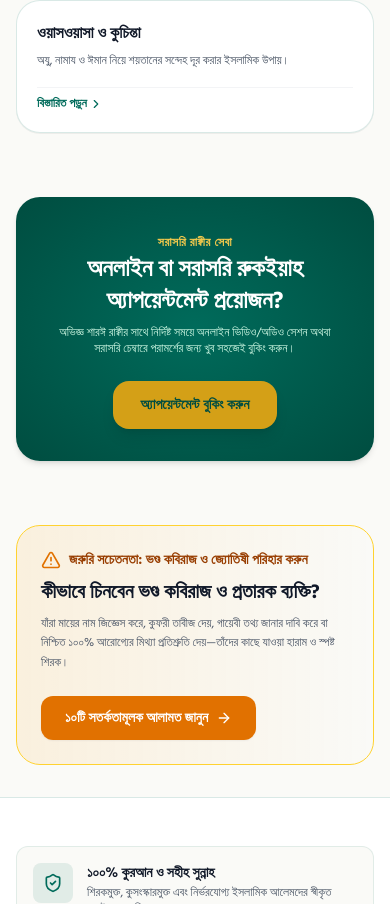
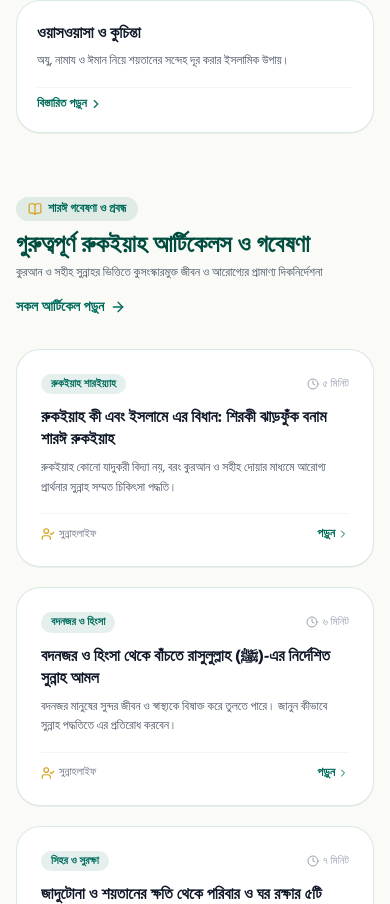
Before and after one commit to robiofficial96-arch/sunnahlife, a Next.js app: page / in a window 390 px wide. Shown: the part 9100-10004 px from the top of the page. Built offline with nearby package versions, Linux system fonts and the light colour scheme.

Commit message:
Showcase articles prominently on homepage & navbar, replace demo names with real Sunnah Life Care credentials

```diff
--- a/src/app/page.tsx
+++ b/src/app/page.tsx
@@ -12,12 +12,14 @@ import {
   AlertTriangle,
   HeartPulse,
   Clock,
-  ArrowRight
+  ArrowRight,
+  UserCheck
 } from "lucide-react";
 import SymptomChecker from "@/components/SymptomChecker";
 import AudioPlayer from "@/components/AudioPlayer";
 import { RUQYAH_STEPS } from "@/data/ruqyahSteps";
 import { DUA_LIST } from "@/data/duas";
+import { ARTICLES_LIST } from "@/data/articles";
 
 import { SITE_CONFIG } from "@/config/site";
 
@@ -391,7 +393,75 @@ export default function Home() {
         </div>
       </section>
 
-      {/* 8. APPOINTMENT BANNER */}
+      {/* 8. FEATURED ARTICLES & RESEARCH */}
+      <section className="max-w-7xl mx-auto px-4 sm:px-6 lg:px-8">
+        <div className="flex flex-col md:flex-row md:items-end justify-between gap-4 mb-8">
+          <div>
+            <div className="inline-flex items-center gap-1.5 px-3 py-1 rounded-full bg-[#006B5B]/10 text-[#006B5B] text-xs font-semibold mb-2">
+              <BookOpen className="w-3.5 h-3.5 text-[#D4A017]" />
+              <span>শারঈ গবেষণা ও প্রবন্ধ</span>
+            </div>
+            <h2 className="text-2xl md:text-3xl font-bold text-[#004D40]">
+              গুরুত্বপূর্ণ রুকইয়াহ আর্টিকেলস ও গবেষণা
+            </h2>
+            <p className="text-xs md:text-sm text-gray-600 mt-1">
+              কুরআন ও সহীহ সুন্নাহর ভিত্তিতে কুসংস্কারমুক্ত জীবন ও আরোগ্যের প্রামাণ্য দিকনির্দেশনা
+            </p>
+          </div>
+          <Link
+            href="/articles"
+            className="inline-flex items-center gap-1.5 text-sm font-semibold text-[#006B5B] hover:text-[#004D40]"
+          >
+            <span>সকল আর্টিকেল পড়ুন</span>
+            <ArrowRight className="w-4 h-4" />
+          </Link>
+        </div>
+
+        <div className="grid grid-cols-1 sm:grid-cols-2 lg:grid-cols-4 gap-5">
+          {ARTICLES_LIST.map((art) => (
+            <article
+              key={art.slug}
+              className="p-6 rounded-3xl bg-white border border-[#006B5B]/15 hover:border-[#006B5B] shadow-2xs hover:shadow-md transition-all flex flex-col justify-between group"
+            >
+              <div>
+                <div className="flex items-center justify-between gap-2 mb-3">
+                  <span className="text-[11px] font-bold text-[#006B5B] bg-[#006B5B]/10 px-2.5 py-0.5 rounded-full">
+                    {art.categoryLabel}
+                  </span>
+                  <span className="text-[11px] text-gray-400 flex items-center gap-1">
+                    <Clock className="w-3 h-3" />
+                    {art.readTime}
+                  </span>
+                </div>
+
+                <h3 className="text-base font-bold text-gray-900 group-hover:text-[#006B5B] transition-colors mb-2 leading-snug line-clamp-2">
+                  <Link href={`/articles/${art.slug}`}>{art.title}</Link>
+                </h3>
+
+                <p className="text-xs text-gray-600 leading-relaxed line-clamp-3 mb-4">
+                  {art.excerpt}
+                </p>
+              </div>
+
+              <div className="pt-3 border-t border-gray-100 flex items-center justify-between text-xs">
+                <span className="text-[11px] text-gray-500 flex items-center gap-1">
+                  <UserCheck className="w-3.5 h-3.5 text-[#D4A017]" />
+                  <span>সুন্নাহলাইফ</span>
+                </span>
+                <Link
+                  href={`/articles/${art.slug}`}
+                  className="font-bold text-[#006B5B] hover:underline flex items-center gap-0.5"
+                >
+                  <span>পড়ুন</span>
+                  <ChevronRight className="w-3 h-3 group-hover:translate-x-0.5 transition-transform" />
+                </Link>
+              </div>
+            </article>
+          ))}
+        </div>
+      </section>
+
+      {/* 9. APPOINTMENT BANNER */}
       <section className="max-w-7xl mx-auto px-4 sm:px-6 lg:px-8">
         <div className="p-8 md:p-10 rounded-3xl bg-radial from-[#006B5B] to-[#004D40] text-white flex flex-col md:flex-row items-center justify-between gap-6 shadow-md">
           <div className="space-y-2 text-center md:text-left">
--- a/src/app/practitioners/page.tsx
+++ b/src/app/practitioners/page.tsx
@@ -33,38 +33,38 @@ interface Practitioner {
 const PRACTITIONERS: Practitioner[] = [
   {
     id: "p-1",
-    name: "মাওলানা আব্দুল্লাহ আল-মামুন",
-    title: "প্রধান শারঈ রাক্বী ও গবেষক",
-    qualification: "দাওরায়ে হাদীস, তাখাসসুস ফিল ফিকহ ও ইসলামিক স্টাডিজ",
-    location: "ঢাকা (মিরপুর ও উত্তরা)",
-    chamberAddress: "মিরপুর-১০, ঢাকা",
+    name: "সুন্নাহলাইফ শারঈ কনসালটেশন বোর্ড",
+    title: "হেড অফিস ও প্রধান শারঈ চেম্বার",
+    qualification: "দাওরায়ে হাদীস, তাখাসসুস ফিল ফিকহ ও সহীহ রুকইয়াহ বিশেষজ্ঞ প্যানেল",
+    location: "ঢাকা, বাংলাদেশ",
+    chamberAddress: "ঢাকা, বাংলাদেশ (সরাসরি চেম্বার ও কনসালটেশন)",
     experience: "১০+ বছর",
     isVerified: true,
-    services: ["অনলাইন কনসালটেশন", "সরাসরি সেশন", "পারিবারিক রুকইয়াহ"],
+    services: ["সরাসরি চেম্বার সেশন", "ইন-পারসন রুকইয়াহ", "জটিল সমস্যা পর্যবেক্ষণ"],
     phone: SITE_CONFIG.raqiWhatsAppNumber,
   },
   {
     id: "p-2",
-    name: "মুফতি মাহমুদুল হাসান",
-    title: "শারঈ উপদেষ্টা ও সিনিয়র রাক্বী",
-    qualification: "মুফতি ও মুহাদ্দিস, দারুল উলুম",
-    location: "চট্টগ্রাম (চকবাজার)",
-    chamberAddress: "চকবাজার, চট্টগ্রাম",
+    name: "অনলাইন ও দূরবর্তী রুকইয়াহ হেল্পডেস্ক",
+    title: "সারাদেশ ও প্রবাসী ভাই-বোনদের পরামর্শ টিম",
+    qualification: "রুকইয়াহ শারইয়্যাহ ও সাইকো-স্পিরিচুয়াল গাইডেন্স বিশেষজ্ঞ",
+    location: "অনলাইন (সারাদেশ ও প্রবাসী)",
+    chamberAddress: "অনলাইন ভিডিও ও অডিও কনসালটেশন",
     experience: "৮+ বছর",
     isVerified: true,
-    services: ["সিহর ও জাদু বিনাশ", "বদনজর রুকইয়াহ", "অনলাইন সেশন"],
+    services: ["অনলাইন কনসালটেশন", "সেলফ-রুকইয়াহ মনিটরিং", "জরুরি গাইডেন্স"],
     phone: SITE_CONFIG.raqiWhatsAppNumber,
   },
   {
     id: "p-3",
-    name: "হাফেজ ক্বারী নুরুল ইসলাম",
-    title: "রুকইয়াহ শারইয়্যাহ প্র্যাকটিশনার",
-    qualification: "হাফেজে কুরআন ও তাফসীর বিভাগ",
-    location: "সিলেট (আম্বরখানা)",
-    chamberAddress: "আম্বরখানা, সিলেট",
-    experience: "৬+ বছর",
+    name: "নারী ও পরিবার সুরক্ষা সেল",
+    title: "নারীদের বিশেষ শারঈ কেয়ার ও কাউন্সেলিং",
+    qualification: "আলিমাহ ও মহিলা রুকইয়াহ সহায়ক প্যানেল (মাহরামের উপস্থিতিতে)",
+    location: "ঢাকা ও অনলাইন",
+    chamberAddress: "সম্পূর্ণ শারঈ পর্দা ও মাহরামের তত্ত্বাবধানে",
+    experience: "৭+ বছর",
     isVerified: true,
-    services: ["ঘুমের সমস্যা ও দুঃস্বপ্ন", "বাচ্চাদের সুরক্ষা", "চেম্বার সেশন"],
+    services: ["নারীদের বিশেষ মাসআলা", "শিশুদের হিফয ও বদনজর", "পারিবারিক কাউন্সেলিং"],
     phone: SITE_CONFIG.raqiWhatsAppNumber,
   },
 ];
--- a/src/components/Header.tsx
+++ b/src/components/Header.tsx
@@ -32,12 +32,12 @@ export default function Header() {
     },
     { href: "/ayat", label: "কুরআন আয়াত", icon: BookOpen },
     { href: "/self-ruqyah", label: "সেলফ-রুকইয়াহ", icon: ShieldCheck },
+    { href: "/articles", label: "আর্টিকেলস", icon: BookOpen },
     { href: "/audio", label: "অডিও", icon: Headphones },
     { href: "/duas", label: "দোয়া ও আযকার", icon: BookOpen },
     { href: "/services", label: "সেবাসমূহ" },
     { href: "/knowledge", label: "রুকইয়াহ জ্ঞান" },
     { href: "/routine", label: "আমল ট্র্যাকার" },
-    { href: "/articles", label: "আর্টিকেলস" },
     { href: "/topics", label: "বিষয়সমূহ" },
     { href: "/practitioners", label: "রাক্বী ডিরেক্টরি" },
     { href: "/resources", label: "পিডিএফ রিসোর্স" },
@@ -67,7 +67,7 @@ export default function Header() {
 
             {/* Desktop Nav Links */}
             <nav className="hidden xl:flex items-center gap-1">
-              {navLinks.slice(0, 7).map((link) => {
+              {navLinks.slice(0, 8).map((link) => {
                 const isActive = pathname === link.href;
                 return (
                   <Link
```
Also changed, not shown: src/data/articles.ts (+8 -8 lines).
